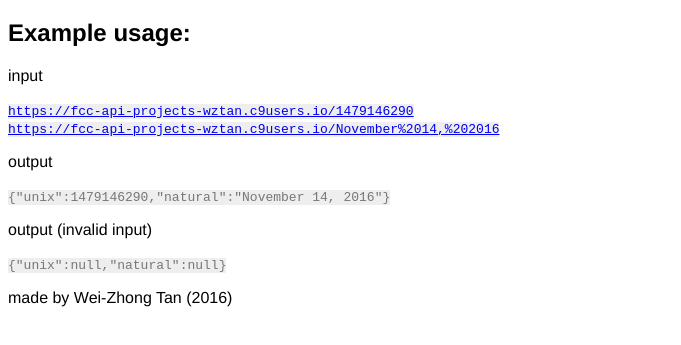
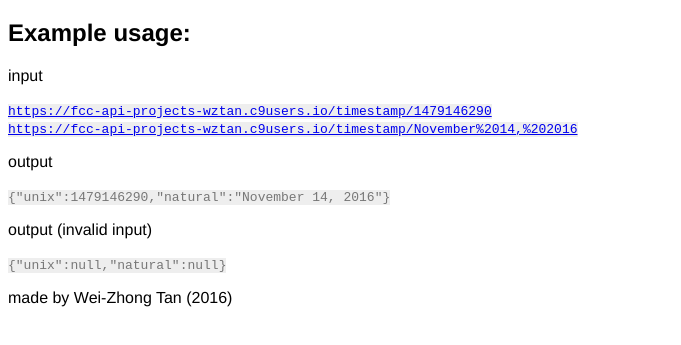
Before and after one commit to weizhongtan/timestamp-api, a website: page public/index.html in a window 1280 px wide. Shown: the part 61-406 px from the top of the page, without its empty margins (0-681 px from the left). Drawn offline with Linux system fonts and the light colour scheme.

Commit message:
Server static files to /timestamp now

```diff
--- a/public/index.html
+++ b/public/index.html
@@ -8,9 +8,9 @@
         <h1>Welcome to the timestamp microservice.</h1>
         <h2>Example usage:</h2>
         <p>input</p>
-        <code><a href="https://fcc-api-projects-wztan.c9users.io/1479146290">https://fcc-api-projects-wztan.c9users.io/1479146290</a></a></code>
+        <code><a href="https://fcc-api-projects-wztan.c9users.io/timestamp/1479146290">https://fcc-api-projects-wztan.c9users.io/timestamp/1479146290</a></a></code>
         <br>
-        <code><a href="https://fcc-api-projects-wztan.c9users.io/November%2014,%202016">https://fcc-api-projects-wztan.c9users.io/November%2014,%202016</a></code>
+        <code><a href="https://fcc-api-projects-wztan.c9users.io/timestamp/November%2014,%202016">https://fcc-api-projects-wztan.c9users.io/timestamp/November%2014,%202016</a></code>
         <p>output</p>
         <code>{"unix":1479146290,"natural":"November 14, 2016"}</code>
         <p>output (invalid input)</p>
--- a/server.js
+++ b/server.js
@@ -1,9 +1,9 @@
 var express = require("express")
 var app = express();
 
-app.use(express.static("public"))
+app.use("/timestamp", express.static("public"))
 
-app.get("/:date", function(req, res) {
+app.get("/timestamp/:date", function(req, res) {
   var date = req.params.date;
   if (date.match(/^[0-9]+$/) !== null) {
     var resDate = new Date(Number(date)*1000);
```
